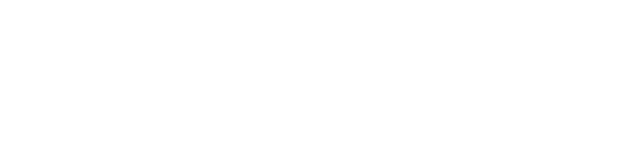
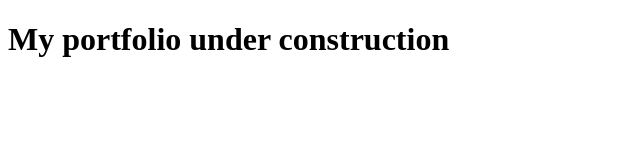
Before and after one commit to mimislam2007/mimislam2007.github.io, a plain HTML site: page index.html in a window 1280 px wide. Shown: the whole page, without its empty margins (0-640 px from the left). Drawn offline with Linux system fonts and the light colour scheme.

Commit message:
Update index.html

```diff
--- a/index.html
+++ b/index.html
@@ -4,6 +4,6 @@
     <title>My Portfolio</title>
   </head>
   <body>
-    <h1></h1>
+    <h1>My portfolio under construction</h1>
   </body>
 </html>
```
